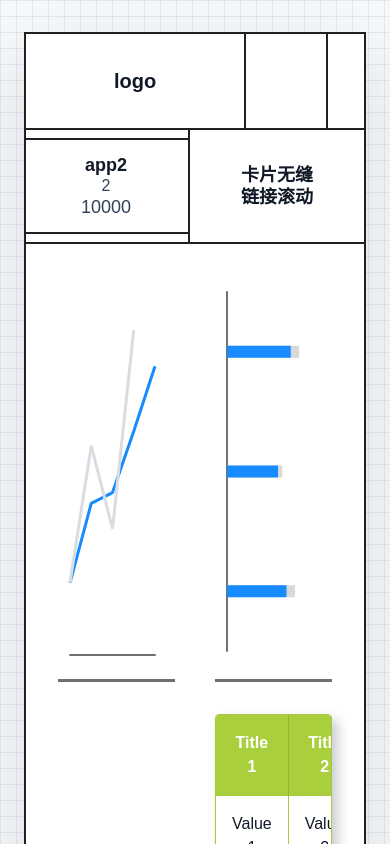
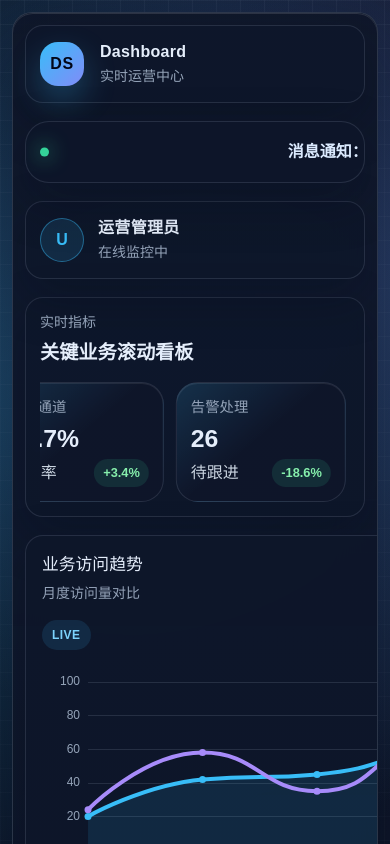
Before and after one commit to Huauauaa/dashboard-ssr, a Next.js app: page / in a window 390 px wide. Shown: the top 844 px of the page. Built offline with nearby package versions, Linux system fonts and the light colour scheme.

Commit message:
feat(dashboard): polish responsive page styling
Co-authored-by: Huauauaa <harvey0379@163.com>

```diff
--- a/app/globals.css
+++ b/app/globals.css
@@ -1,8 +1,14 @@
 @import "tailwindcss";
 
 :root {
-  --background: #f7f8fa;
-  --foreground: #111827;
+  --background: #08111f;
+  --foreground: #e5eefb;
+  --panel: rgba(15, 23, 42, 0.72);
+  --line: rgba(148, 163, 184, 0.18);
+  --muted: #94a3b8;
+  --primary: #38bdf8;
+  --secondary: #818cf8;
+  --success: #34d399;
 }
 
 * {
@@ -15,26 +21,471 @@ body {
 }
 
 body {
+  margin: 0;
   background: var(--background);
   color: var(--foreground);
   font-family: Arial, Helvetica, sans-serif;
 }
 
-.dashboard-grid {
-  background-image:
-    linear-gradient(rgba(148, 163, 184, 0.18) 1px, transparent 1px),
-    linear-gradient(90deg, rgba(148, 163, 184, 0.18) 1px, transparent 1px);
-  background-size: 16px 16px;
+button,
+input,
+textarea,
+select {
+  font: inherit;
 }
 
-.chart-panel {
-  min-height: 280px;
-  border-bottom: 3px solid #707070;
+.dashboard-page {
+  min-height: 100vh;
+  min-height: 100svh;
+  overflow-x: hidden;
+  padding: 32px;
+  position: relative;
+  background-image:
+    radial-gradient(circle at 12% 18%, rgba(56, 189, 248, 0.28), transparent 30%),
+    radial-gradient(circle at 86% 12%, rgba(129, 140, 248, 0.25), transparent 28%),
+    linear-gradient(135deg, #08111f 0%, #0f172a 48%, #111827 100%);
+}
+
+.dashboard-page::before {
+  content: "";
+  position: absolute;
+  inset: 0;
+  pointer-events: none;
+  background-image:
+    linear-gradient(rgba(148, 163, 184, 0.08) 1px, transparent 1px),
+    linear-gradient(90deg, rgba(148, 163, 184, 0.08) 1px, transparent 1px);
+  background-size: 24px 24px;
+  mask-image: linear-gradient(to bottom, rgba(0, 0, 0, 0.9), transparent 82%);
+}
+
+.dashboard-shell {
+  width: min(100%, 1480px);
+  min-height: calc(100vh - 64px);
+  min-height: calc(100svh - 64px);
+  margin: 0 auto;
+  padding: 24px;
+  position: relative;
+  overflow: hidden;
+  border: 1px solid rgba(148, 163, 184, 0.22);
+  border-radius: 32px;
+  background:
+    linear-gradient(180deg, rgba(15, 23, 42, 0.84), rgba(15, 23, 42, 0.64)),
+    rgba(15, 23, 42, 0.72);
+  box-shadow: 0 28px 80px rgba(2, 6, 23, 0.46);
+  backdrop-filter: blur(20px);
+}
+
+.dashboard-shell::after {
+  content: "";
+  position: absolute;
+  inset: 0;
+  pointer-events: none;
+  border-radius: inherit;
+  box-shadow: inset 0 1px 0 rgba(255, 255, 255, 0.12);
+}
+
+.dashboard-header {
+  display: grid;
+  grid-template-columns: minmax(220px, 260px) minmax(0, 1fr) minmax(210px, 240px);
+  gap: 18px;
+  align-items: center;
+}
+
+.brand-card,
+.notice-bar,
+.user-card,
+.metrics-section,
+.chart-panel,
+.table-panel {
+  border: 1px solid var(--line);
+  border-radius: 24px;
+  background: var(--panel);
+  box-shadow: 0 18px 50px rgba(2, 6, 23, 0.26);
+}
+
+.brand-card {
+  min-height: 92px;
+  display: flex;
+  align-items: center;
+  gap: 16px;
+  padding: 18px;
+}
+
+.brand-mark {
+  width: 52px;
+  height: 52px;
+  display: grid;
+  place-items: center;
+  border-radius: 18px;
+  background: linear-gradient(135deg, var(--primary), var(--secondary));
+  color: #020617;
+  font-weight: 800;
+  letter-spacing: 0.04em;
+  box-shadow: 0 14px 32px rgba(56, 189, 248, 0.28);
+}
+
+.brand-title,
+.user-card p {
+  margin: 0;
+  font-weight: 700;
+  letter-spacing: 0.02em;
+}
+
+.brand-subtitle,
+.user-card span,
+.panel-heading p,
+.metrics-copy span {
+  color: var(--muted);
+  font-size: 0.875rem;
+}
+
+.notice-bar {
+  min-width: 0;
+  overflow: hidden;
+  padding: 22px 28px;
+  position: relative;
+  white-space: nowrap;
+}
+
+.notice-bar::before {
+  content: "";
+  width: 9px;
+  height: 9px;
+  position: absolute;
+  left: 18px;
+  top: 50%;
+  border-radius: 999px;
+  background: var(--success);
+  box-shadow: 0 0 20px var(--success);
+  transform: translateY(-50%);
+}
+
+.notice-bar span {
+  display: inline-block;
+  min-width: 100%;
+  padding-left: 28px;
+  color: #dbeafe;
+  font-weight: 600;
+}
+
+.user-card {
+  min-height: 92px;
+  display: flex;
+  align-items: center;
+  justify-content: center;
+  gap: 14px;
+  padding: 18px;
+}
+
+.user-avatar {
+  width: 48px;
+  height: 48px;
+  display: grid;
+  place-items: center;
+  border: 1px solid rgba(56, 189, 248, 0.44);
+  border-radius: 50%;
+  background: rgba(56, 189, 248, 0.12);
+  color: var(--primary);
+  font-weight: 800;
+}
+
+.metrics-section {
+  display: grid;
+  grid-template-columns: 220px minmax(0, 1fr);
+  gap: 18px;
+  align-items: center;
+  margin-top: 18px;
+  padding: 18px;
+}
+
+.metrics-copy {
+  display: grid;
+  gap: 8px;
+}
+
+.metrics-copy strong {
+  font-size: clamp(1.2rem, 1.6vw, 1.65rem);
+  line-height: 1.2;
+}
+
+.metrics-viewport {
+  min-width: 0;
+  overflow: hidden;
+}
+
+.metrics-track {
+  width: max-content;
+  display: flex;
+  gap: 16px;
+}
+
+.metric-card {
+  width: 228px;
+  min-height: 128px;
+  display: grid;
+  gap: 8px;
+  flex: 0 0 auto;
+  padding: 18px;
+  border: 1px solid rgba(148, 163, 184, 0.18);
+  border-radius: 22px;
+  background:
+    linear-gradient(140deg, rgba(56, 189, 248, 0.16), transparent 48%),
+    rgba(15, 23, 42, 0.82);
+  box-shadow: inset 0 1px 0 rgba(255, 255, 255, 0.08);
+}
+
+.metric-card span {
+  color: var(--muted);
+  font-size: 0.9rem;
+}
+
+.metric-card strong {
+  font-size: 1.9rem;
+  line-height: 1;
+}
+
+.metric-card div {
+  display: flex;
+  align-items: center;
+  justify-content: space-between;
+  gap: 10px;
+}
+
+.metric-card em {
+  color: #cbd5e1;
+  font-style: normal;
+}
+
+.metric-card small,
+.panel-heading span,
+.status-pill {
+  border-radius: 999px;
+  background: rgba(52, 211, 153, 0.12);
+  color: #86efac;
+  font-weight: 700;
+}
+
+.metric-card small {
+  padding: 4px 9px;
+}
+
+.dashboard-content {
+  display: grid;
+  grid-template-columns: repeat(2, minmax(0, 1fr));
+  gap: 18px;
+  margin-top: 18px;
+}
+
+.chart-panel,
+.table-panel {
+  min-height: 340px;
+  display: flex;
+  flex-direction: column;
+  padding: 20px;
+}
+
+.panel-heading {
+  display: flex;
+  align-items: flex-start;
+  justify-content: space-between;
+  gap: 16px;
+  margin-bottom: 14px;
+}
+
+.panel-heading h2 {
+  margin: 0;
+  font-size: 1.05rem;
+}
+
+.panel-heading p {
+  margin: 6px 0 0;
+}
+
+.panel-heading span {
+  flex: 0 0 auto;
+  padding: 6px 10px;
+  background: rgba(56, 189, 248, 0.12);
+  color: #7dd3fc;
+  font-size: 0.75rem;
+  letter-spacing: 0.04em;
+  text-transform: uppercase;
+}
+
+.chart-canvas {
+  width: 100%;
+  min-height: 250px;
+  flex: 1;
+}
+
+.table-wrap {
+  overflow-x: auto;
+  border: 1px solid rgba(148, 163, 184, 0.16);
+  border-radius: 18px;
+}
+
+.status-table {
+  width: 100%;
+  min-width: 520px;
+  border-collapse: collapse;
+  text-align: left;
+}
+
+.status-table th,
+.status-table td {
+  padding: 17px 18px;
+  border-bottom: 1px solid rgba(148, 163, 184, 0.14);
+}
+
+.status-table th {
+  background: rgba(56, 189, 248, 0.12);
+  color: #bae6fd;
+  font-size: 0.82rem;
+  letter-spacing: 0.08em;
+  text-transform: uppercase;
+}
+
+.status-table tr:last-child td {
+  border-bottom: 0;
+}
+
+.status-table tbody tr:nth-child(even) {
+  background: rgba(148, 163, 184, 0.06);
+}
+
+.status-pill {
+  display: inline-flex;
+  padding: 6px 10px;
+  font-size: 0.82rem;
+}
+
+.status-watch {
+  background: rgba(251, 191, 36, 0.14);
+  color: #fcd34d;
 }
 
 @media (max-width: 960px) {
+  .dashboard-page {
+    padding: 20px;
+  }
+
+  .dashboard-shell {
+    min-height: calc(100vh - 40px);
+    min-height: calc(100svh - 40px);
+    padding: 18px;
+    border-radius: 24px;
+  }
+
+  .dashboard-header {
+    grid-template-columns: 1fr;
+  }
+
+  .metrics-section {
+    grid-template-columns: 1fr;
+  }
+
+  .dashboard-content {
+    grid-template-columns: 1fr;
+  }
+
   .chart-panel {
-    min-height: 220px;
+    min-height: 320px;
+  }
+}
+
+@media (max-width: 640px) {
+  .dashboard-page {
+    padding: 12px;
+  }
+
+  .dashboard-shell {
+    min-height: calc(100vh - 24px);
+    min-height: calc(100svh - 24px);
+    padding: 12px;
+    border-radius: 20px;
+  }
+
+  .brand-card,
+  .user-card,
+  .metrics-section,
+  .chart-panel,
+  .table-panel {
+    border-radius: 18px;
+  }
+
+  .brand-card,
+  .user-card {
+    justify-content: flex-start;
+    min-height: auto;
+    padding: 14px;
+  }
+
+  .notice-bar {
+    padding: 18px 16px;
+  }
+
+  .notice-bar::before {
+    left: 14px;
+  }
+
+  .metrics-section {
+    padding: 14px;
+  }
+
+  .metric-card {
+    width: 190px;
+    min-height: 112px;
+    padding: 14px;
+  }
+
+  .metric-card strong {
+    font-size: 1.55rem;
+  }
+
+  .chart-panel,
+  .table-panel {
+    min-height: 300px;
+    padding: 16px;
+  }
+
+  .panel-heading {
+    align-items: stretch;
+    flex-direction: column;
+  }
+
+  .panel-heading span {
+    width: fit-content;
+  }
+
+  .chart-canvas {
+    min-height: 230px;
+  }
+}
+
+@media (max-width: 420px) {
+  .brand-mark,
+  .user-avatar {
+    width: 44px;
+    height: 44px;
+  }
+
+  .metrics-track {
+    gap: 12px;
+  }
+
+  .metric-card {
+    width: 170px;
+  }
+
+  .status-table th,
+  .status-table td {
+    padding: 14px;
+  }
+}
+
+@media (prefers-reduced-motion: reduce) {
+  .animate-marquee,
+  .animate-card-scroll {
+    animation: none;
   }
 }
 
--- a/app/page.tsx
+++ b/app/page.tsx
@@ -2,110 +2,117 @@ import type { EChartsOption } from "echarts";
 import { EChart } from "@/components/EChart";
 
 const metricCards = [
-  { name: "app1", count: "1", amount: "100" },
-  { name: "app2", count: "2", amount: "10000" },
-  { name: "app3", count: "8", amount: "8200" },
-  { name: "app4", count: "16", amount: "32600" },
-  { name: "app5", count: "32", amount: "78000" },
-  { name: "app6", count: "64", amount: "128000" },
+  { name: "核心应用", count: "1.28M", amount: "访问量", trend: "+12.8%" },
+  { name: "交易通道", count: "98.7%", amount: "成功率", trend: "+3.4%" },
+  { name: "告警处理", count: "26", amount: "待跟进", trend: "-18.6%" },
+  { name: "活跃用户", count: "82K", amount: "在线", trend: "+8.1%" },
+  { name: "资源利用", count: "67%", amount: "集群负载", trend: "+4.6%" },
+  { name: "收益规模", count: "128K", amount: "今日金额", trend: "+15.2%" },
 ];
 
 const tableRows = [
-  ["Value 1", "Value 2", "Value 3"],
-  ["Value 4", "Value 5", "Value 6"],
-  ["Value 7", "Value 8", "Value 9"],
-  ["Value 10", "Value 11", "Value 12"],
+  ["支付网关", "42 ms", "稳定"],
+  ["营销系统", "58 ms", "增长"],
+  ["用户中心", "36 ms", "稳定"],
+  ["数据同步", "71 ms", "观察"],
 ];
 
 const lineOption: EChartsOption = {
-  color: ["#178bff", "#d9dce1"],
-  tooltip: { trigger: "axis" },
-  grid: { left: 12, right: 20, top: 18, bottom: 24, containLabel: false },
+  color: ["#38bdf8", "#a78bfa"],
+  tooltip: { trigger: "axis", backgroundColor: "rgba(15, 23, 42, 0.92)" },
+  grid: { left: 18, right: 18, top: 18, bottom: 24, containLabel: true },
   xAxis: {
     type: "category",
     boundaryGap: false,
     data: ["1月", "2月", "3月", "4月", "5月"],
-    axisLine: { lineStyle: { color: "#707070", width: 2 } },
-    axisLabel: { show: false },
+    axisLine: { lineStyle: { color: "rgba(148, 163, 184, 0.35)" } },
+    axisLabel: { color: "#94a3b8" },
     axisTick: { show: false },
   },
   yAxis: {
     type: "value",
-    axisLabel: { show: false },
-    splitLine: { show: false },
+    axisLabel: { color: "#94a3b8" },
+    splitLine: { lineStyle: { color: "rgba(148, 163, 184, 0.18)" } },
   },
   series: [
     {
       name: "业务访问量",
       type: "line",
-      smooth: false,
-      symbol: "none",
-      lineStyle: { width: 3 },
+      smooth: true,
+      symbol: "circle",
+      symbolSize: 7,
+      lineStyle: { width: 4 },
+      areaStyle: { color: "rgba(56, 189, 248, 0.16)" },
       data: [20, 42, 45, 62, 80],
     },
     {
       name: "对比趋势",
       type: "line",
-      smooth: false,
-      symbol: "none",
-      lineStyle: { width: 3 },
-      data: [20, 58, 35, 90],
+      smooth: true,
+      symbol: "circle",
+      symbolSize: 7,
+      lineStyle: { width: 4 },
+      data: [24, 58, 35, 72, 90],
     },
   ],
 };
 
 const barOption: EChartsOption = {
-  color: ["#178bff", "#d9dce1"],
-  tooltip: { trigger: "axis", axisPointer: { type: "shadow" } },
-  grid: { left: 12, right: 20, top: 16, bottom: 28, containLabel: false },
+  color: ["#22d3ee", "#6366f1"],
+  tooltip: {
+    trigger: "axis",
+    axisPointer: { type: "shadow" },
+    backgroundColor: "rgba(15, 23, 42, 0.92)",
+  },
+  grid: { left: 16, right: 18, top: 18, bottom: 18, containLabel: true },
   xAxis: {
     type: "value",
-    axisLabel: { show: false },
-    splitLine: { show: false },
+    axisLabel: { color: "#94a3b8" },
+    splitLine: { lineStyle: { color: "rgba(148, 163, 184, 0.16)" } },
   },
   yAxis: {
     type: "category",
-    data: ["项目A", "项目B", "项目C"],
-    axisLabel: { show: false },
+    data: ["项目A", "项目B", "项目C", "项目D"],
+    axisLabel: { color: "#cbd5e1" },
     axisTick: { show: false },
-    axisLine: { lineStyle: { color: "#707070", width: 2 } },
+    axisLine: { lineStyle: { color: "rgba(148, 163, 184, 0.28)" } },
   },
   series: [
     {
       name: "基线",
       type: "bar",
-      barWidth: 12,
+      barWidth: 14,
       barGap: "-100%",
-      itemStyle: { color: "#d9d9d9" },
-      data: [80, 65, 85],
+      itemStyle: { color: "rgba(148, 163, 184, 0.18)", borderRadius: 10 },
+      data: [90, 78, 88, 82],
       z: 1,
     },
     {
       name: "完成度",
       type: "bar",
-      barWidth: 12,
-      itemStyle: { color: "#178bff" },
-      data: [70, 60, 75],
+      barWidth: 14,
+      itemStyle: { color: "#38bdf8", borderRadius: 10 },
+      data: [76, 68, 81, 73],
       z: 2,
     },
   ],
 };
 
 const pieOption: EChartsOption = {
-  color: ["#bfbfbf", "#d9d9d9", "#efefef"],
-  tooltip: { trigger: "item" },
+  color: ["#38bdf8", "#818cf8", "#34d399"],
+  tooltip: { trigger: "item", backgroundColor: "rgba(15, 23, 42, 0.92)" },
   series: [
     {
       name: "占比",
       type: "pie",
-      radius: ["0%", "86%"],
+      radius: ["48%", "82%"],
       center: ["50%", "52%"],
       avoidLabelOverlap: true,
-      label: { show: false },
-      labelLine: { show: false },
+      label: { color: "#cbd5e1", formatter: "{b}\n{d}%" },
+      labelLine: { lineStyle: { color: "rgba(203, 213, 225, 0.45)" } },
       itemStyle: {
-        borderColor: "#178bff",
-        borderWidth: 2,
+        borderColor: "#0f172a",
+        borderWidth: 4,
       },
       data: [
         { value: 54, name: "核心业务" },
@@ -116,100 +123,108 @@ const pieOption: EChartsOption = {
   ],
 };
 
+const chartPanels = [
+  { title: "业务访问趋势", subtitle: "月度访问量对比", option: lineOption },
+  { title: "项目完成度", subtitle: "核心项目实时进展", option: barOption },
+  { title: "业务结构占比", subtitle: "当日流量构成", option: pieOption },
+];
+
 export default function Home() {
   return (
-    <main className="min-h-screen overflow-hidden bg-[#f7f8fa] px-6 py-8 text-[#111827] dashboard-grid">
-      <section className="mx-auto flex min-h-[calc(100vh-4rem)] max-w-[1440px] flex-col overflow-hidden border-2 border-[#202020] bg-white shadow-[0_24px_60px_rgba(15,23,42,0.12)]">
-        <header className="grid min-h-24 grid-cols-[220px_1fr_190px] border-b-2 border-[#202020]">
-          <div className="grid place-items-center border-r-2 border-[#202020] text-xl font-semibold">
-            logo
-          </div>
-          <div className="grid place-items-center overflow-hidden px-10 text-lg font-medium">
-            <div className="w-full overflow-hidden whitespace-nowrap">
-              <span className="inline-block min-w-full animate-marquee text-center">
-                消息通知。。。 今日业务运行稳定，核心指标持续刷新
-              </span>
+    <main className="dashboard-page">
+      <section className="dashboard-shell">
+        <header className="dashboard-header">
+          <div className="brand-card">
+            <div className="brand-mark">DS</div>
+            <div>
+              <p className="brand-title">Dashboard</p>
+              <span className="brand-subtitle">实时运营中心</span>
             </div>
           </div>
-          <div className="grid place-items-center border-l-2 border-[#202020]">
-            <div className="relative h-16 w-16">
-              <div className="absolute left-1/2 top-0 h-7 w-7 -translate-x-1/2 rounded-full border-2 border-[#202020]" />
-              <div className="absolute bottom-0 left-1/2 h-11 w-14 -translate-x-1/2 rounded-t-full border-2 border-[#202020]" />
+
+          <div className="notice-bar">
+            <span className="animate-marquee">
+              消息通知：今日业务运行稳定，核心指标持续刷新，重点应用延迟保持在安全阈值内
+            </span>
+          </div>
+
+          <div className="user-card">
+            <div className="user-avatar">U</div>
+            <div>
+              <p>运营管理员</p>
+              <span>在线监控中</span>
             </div>
           </div>
         </header>
 
-        <section className="grid min-h-28 grid-cols-[1fr_176px] border-b-2 border-[#202020]">
-          <div className="overflow-hidden px-4 py-2">
-            <div className="flex h-full min-w-max animate-card-scroll gap-4">
+        <section className="metrics-section">
+          <div className="metrics-copy">
+            <span>实时指标</span>
+            <strong>关键业务滚动看板</strong>
+          </div>
+
+          <div className="metrics-viewport">
+            <div className="metrics-track animate-card-scroll">
               {[...metricCards, ...metricCards].map((item, index) => (
-                <article
-                  className="grid h-24 w-56 shrink-0 place-items-center border-2 border-[#202020] bg-white px-4 text-center"
-                  key={`${item.name}-${index}`}
-                >
+                <article className="metric-card" key={`${item.name}-${index}`}>
+                  <span>{item.name}</span>
+                  <strong>{item.count}</strong>
                   <div>
-                    <h2 className="text-lg font-semibold leading-tight">
-                      {item.name}
-                    </h2>
-                    <p className="text-base leading-tight text-slate-700">
-                      {item.count}
-                    </p>
-                    <p className="text-lg leading-tight text-slate-700">
-                      {item.amount}
-                    </p>
+                    <em>{item.amount}</em>
+                    <small>{item.trend}</small>
                   </div>
                 </article>
               ))}
             </div>
           </div>
-          <div className="grid place-items-center border-l-2 border-[#202020] px-6 text-center text-lg font-semibold leading-tight">
-            卡片无缝
-            <br />
-            链接滚动
-          </div>
         </section>
 
-        <section className="grid flex-1 grid-cols-2 grid-rows-2 gap-x-10 gap-y-8 px-8 py-8">
-          <div className="chart-panel">
-            <EChart option={lineOption} className="h-full w-full" />
-          </div>
+        <section className="dashboard-content">
+          {chartPanels.map((panel) => (
+            <article className="chart-panel" key={panel.title}>
+              <div className="panel-heading">
+                <div>
+                  <h2>{panel.title}</h2>
+                  <p>{panel.subtitle}</p>
+                </div>
+                <span>Live</span>
+              </div>
+              <EChart option={panel.option} className="chart-canvas" />
+            </article>
+          ))}
 
-          <div className="chart-panel">
-            <EChart option={barOption} className="h-full w-full" />
-          </div>
+          <article className="table-panel">
+            <div className="panel-heading">
+              <div>
+                <h2>服务健康状态</h2>
+                <p>接口延迟与运行态势</p>
+              </div>
+              <span>4 Nodes</span>
+            </div>
 
-          <div className="chart-panel">
-            <EChart option={pieOption} className="h-full w-full" />
-          </div>
-
-          <div className="flex items-center">
-            <div className="w-full overflow-hidden rounded-sm border border-[#a8c83d] shadow-[6px_6px_12px_rgba(15,23,42,0.22)]">
-              <table className="w-full border-collapse text-center text-base">
-                <thead className="bg-[#a9cf3d] text-white">
+            <div className="table-wrap">
+              <table className="status-table">
+                <thead>
                   <tr>
-                    <th className="border-r border-[#95b52f] px-4 py-4 font-bold">
-                      Title 1
-                    </th>
-                    <th className="border-r border-[#95b52f] px-4 py-4 font-bold">
-                      Title 2
-                    </th>
-                    <th className="px-4 py-4 font-bold">Title 3</th>
+                    <th>服务</th>
+                    <th>平均延迟</th>
+                    <th>状态</th>
                   </tr>
                 </thead>
                 <tbody>
                   {tableRows.map((row, rowIndex) => (
-                    <tr
-                      className={
-                        rowIndex % 2 === 0 ? "bg-white" : "bg-[#edf6d5]"
-                      }
-                      key={row.join("-")}
-                    >
+                    <tr key={row.join("-")}>
                       {row.map((cell) => (
-                        <td
-                          className="border-r border-t border-[#a8c83d] px-4 py-4 last:border-r-0"
-                          key={cell}
-                        >
-                          {cell}
+                        <td key={cell}>
+                          {rowIndex === 3 && cell === "观察" ? (
+                            <span className="status-pill status-watch">
+                              {cell}
+                            </span>
+                          ) : cell === "稳定" || cell === "增长" ? (
+                            <span className="status-pill">{cell}</span>
+                          ) : (
+                            cell
+                          )}
                         </td>
                       ))}
                     </tr>
@@ -217,7 +232,7 @@ export default function Home() {
                 </tbody>
               </table>
             </div>
-          </div>
+          </article>
         </section>
       </section>
     </main>
```
